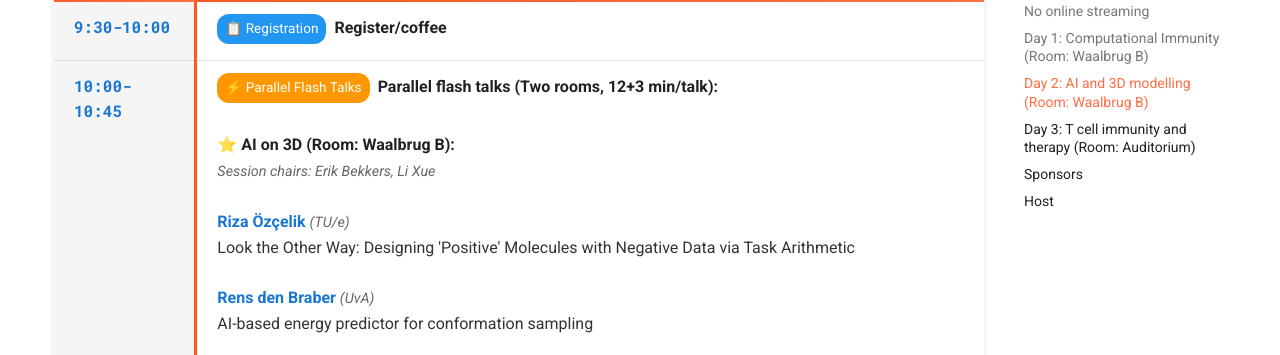
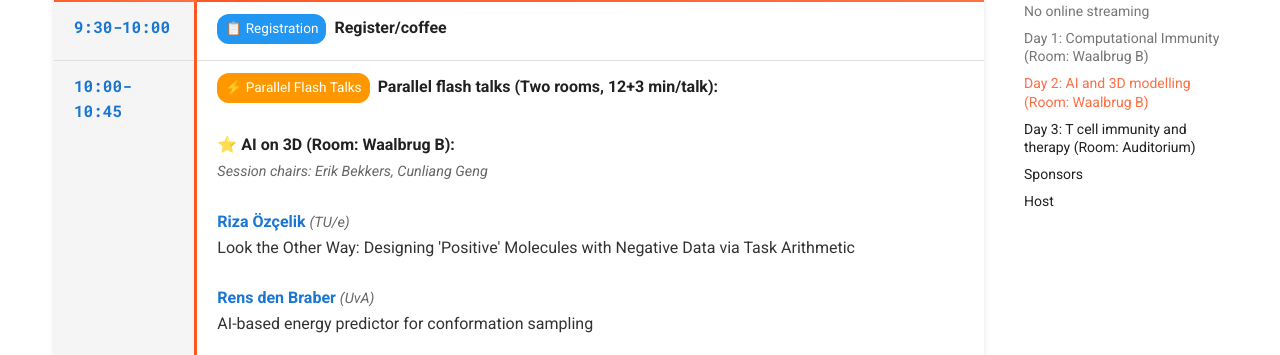
Before and after one commit to X-lab-3D/csi, an MkDocs documentation site: the page built from docs/schedule.md, in a window 1280 px wide and 900 px high, scrolled down 1690 px. Shown: the part 97-452 px from the top of the window. Built offline with MkDocs 1.6.1 and Material for MkDocs 9.7.7, drawn with Linux system fonts in a browser that asks for light colours; the version menu is left out.

Commit message:
update chairs for day2

```diff
--- a/docs/schedule.md
+++ b/docs/schedule.md
@@ -119,7 +119,7 @@ Sorry that we cannot provide online streaming for this event due to IT and confi
 <td>
 <span class="event-badge badge-flash">⚡ Parallel Flash Talks</span><strong>Parallel flash talks (Two rooms, 12+3 min/talk):</strong><br><br>
 <strong> ⭐ AI on 3D (Room: Waalbrug B):</strong><br>
-<span class="session-chair">Session chairs: Erik Bekkers, Li Xue</span><br><br>
+<span class="session-chair">Session chairs: Erik Bekkers, Cunliang Geng</span><br><br>
 <div class="talk-entry">
 <span class="speaker-name">Riza Özçelik</span> <span class="speaker-affiliation">(TU/e)</span><br>
 <div class="talk-title">Look the Other Way: Designing 'Positive' Molecules with Negative Data via Task Arithmetic</div>
```
